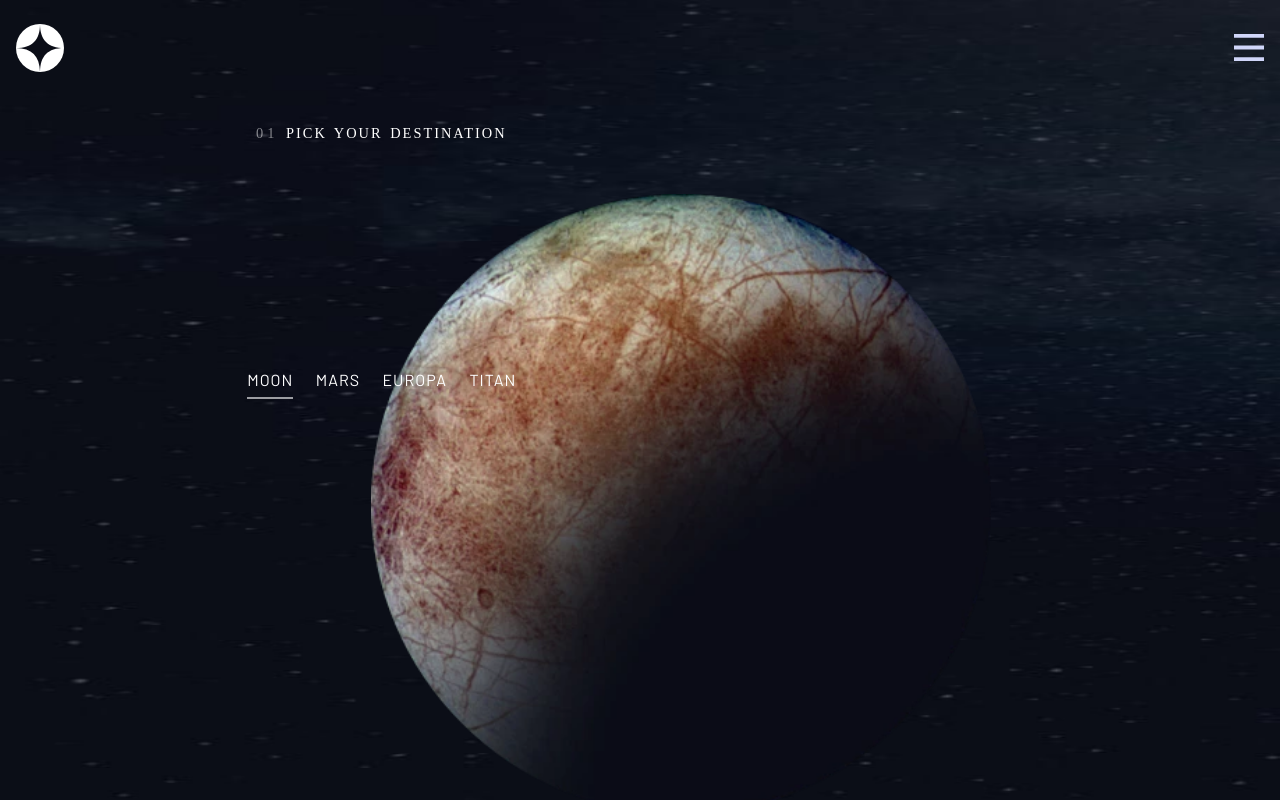
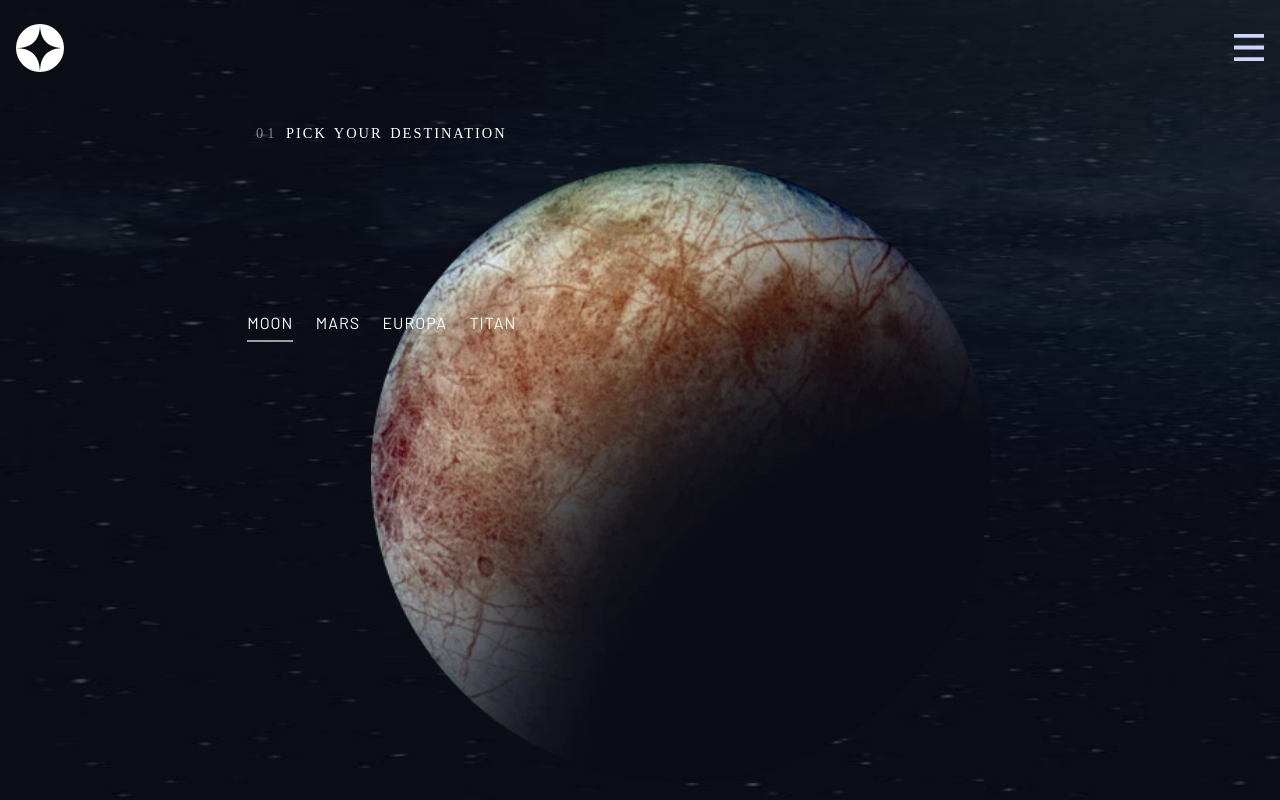
Before and after one commit to MarceloDevd3/space--tourism, a React (Vite) app: page /Destination in a window 1280 px wide. Built offline with nearby package versions, Linux system fonts and the light colour scheme; a web font is replaced by a local one.

Commit message:
update 2.0

```diff
--- a/src/Navbar.jsx
+++ b/src/Navbar.jsx
@@ -46,7 +46,7 @@ export default function Navbar() {
            <button className='menu close'  onClick={toogleMenu}>
                 <img src={icon} alt="menu-icon"/>
            </button>
-             <li className='nav-item nav-1 '>
+             <li className='nav-item active nav-1 '>
              <Link to='/'>00 Home</Link>
              </li>
              <li className='nav-item'>
--- a/src/components/Destination.jsx
+++ b/src/components/Destination.jsx
@@ -35,10 +35,10 @@ const planets = document.querySelectorAll('.Planents-items')
         <div className='planent-line'>
         <nav className='navegation'>
           <ul>
-             <li className='link-item active'><a href='#'>Moon</a></li>
-             <li className='link-item'><a href='#'>Mars</a></li>
-             <li className='link-item'><a href='#'>Europa</a></li>
-             <li className='link-item'><a href='#'>Titan</a></li>
+             <li><a className='link-item active' href='#'>Moon</a></li>
+             <li><a className='link-item' href='#'>Mars</a></li>
+             <li><a className='link-item' href='#'>Europa</a></li>
+             <li><a className='link-item' href='#'>Titan</a></li>
           </ul>
          </nav>
         <div className='Planents-items'>
--- a/src/style1.css
+++ b/src/style1.css
@@ -184,7 +184,6 @@ body {
     letter-spacing: 5px;
     font-weight: 300;
     margin-bottom: .4em;
-    background-color: rebeccapurple;
 }
 
 /*bubble*/
@@ -319,6 +318,7 @@ ul {
 
 .navegation > ul li {
     position: relative;
+    top: -35px;
     left: -20px;
     z-index: 4;
     letter-spacing: 1px;
@@ -327,7 +327,7 @@ ul {
 
 .planent-line {
    position: relative;
-   top: 13%;
+   top: 10%;
    padding-bottom: 10%;
 }
 
@@ -341,9 +341,9 @@ ul {
 
 .destinations-info > .planet {
     margin: 0 25% ;
+    margin-top: -10px;
     max-width: 100%;
     width: 55%;
-    padding-bottom: 2em;
 }
 
 .Planents-items {
@@ -500,6 +500,10 @@ ul {
     background-color: aqua;
 }
 
+
+
+
+
 @media (min-width:23.4375em) {
     .navegation > ul {
         position: relative;
```
